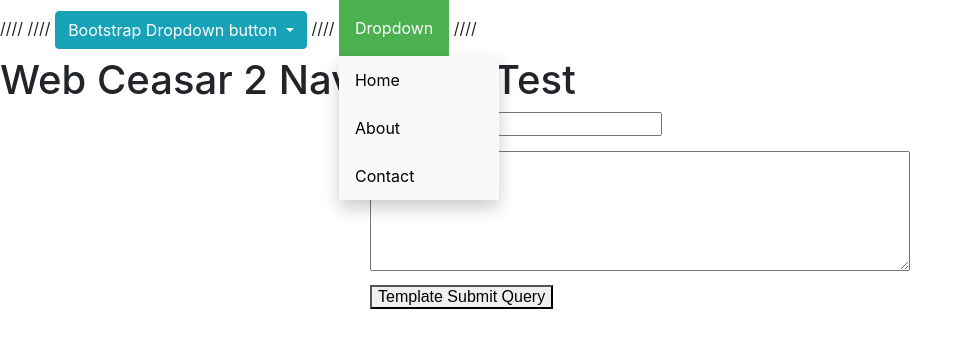
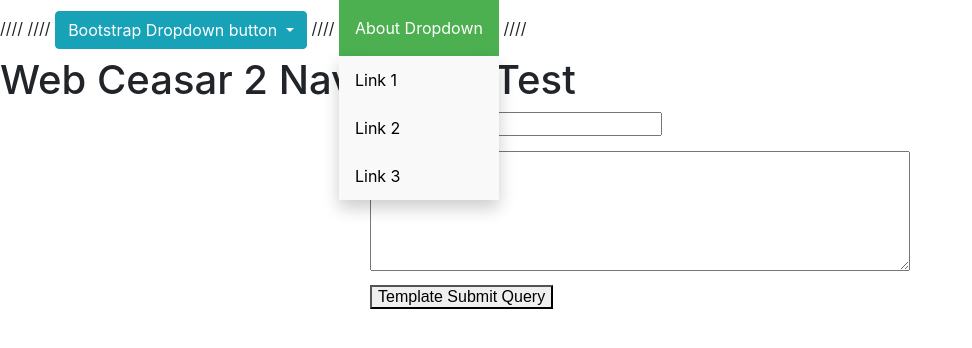
Before and after one commit to sharon-launchcode/web-caesar-2, a Flask app: page / in a window 1280 px wide, after a click on "About Dropdown". Shown: the top 348 px of the page, without its empty margins (0-972 px from the left). Run offline with Flask 2, Linux system fonts and the light colour scheme; some libraries are stand-ins or nearby versions.

Commit message:
adding dropdown functionality

```diff
--- a/static/dropdown.js
+++ b/static/dropdown.js
@@ -1,8 +1,6 @@
-    <script>
-        /* When the user clicks on the button,
-        toggle between hiding and showing the dropdown content */
-        function myFunction() {
-            document.getElementById("myDropdown").classList.toggle("show");
+
+    function aboutDropdown() {
+          document.getElementById("aboutDropdownButton").classList.toggle("show");
       }
 
       // Close the dropdown if the user clicks outside of it
--- a/templates/base.html
+++ b/templates/base.html
@@ -7,6 +7,8 @@
     <title>Navigation Bar Test</title>
     <link rel="stylesheet" type="text/css"
           href="{{url_for('static', filename='bootstrap-4.0.0-beta.3-dist/css/bootstrap.css')}}"/>
+          <script type="text/javascript"
+          src="{{ url_for('static', filename='dropdown.js') }}"></script>
 
     <style>
       .error {color:red; }
@@ -68,44 +70,23 @@
         </div>
 ////
 <div class="dropdown">
-    <button onclick="myFunction()" class="dropbtn">Dropdown</button>
-      <div id="myDropdown" class="dropdown-content">
-        <a href="#home">Home</a>
-        <a href="#about">About</a>
-        <a href="#contact">Contact</a>
-      </div>
-    </div>
+  <button onclick="aboutDropdown()" class="dropbtn">About Dropdown</button>
+  <div id="aboutDropdownButton" class="dropdown-content">
+    <a href="#">Link 1</a>
+    <a href="#">Link 2</a>
+    <a href="#">Link 3</a>
+  </div>
+</div>
 ////
     <h1>Web Ceasar 2 Navigation Test</h1>
    <!-- seems similar to WordPress get template_part() -->
     {% block content %}
     {% endblock %}
 
-    <script>
-        /* When the user clicks on the button,
-        toggle between hiding and showing the dropdown content */
-        function myFunction() {
-            document.getElementById("myDropdown").classList.toggle("show");
-        }
-
-        // Close the dropdown if the user clicks outside of it
-        window.onclick = function(event) {
-          if (!event.target.matches('.dropbtn')) {
-
-            var dropdowns = document.getElementsByClassName("dropdown-content");
-            var i;
-            for (i = 0; i < dropdowns.length; i++) {
-              var openDropdown = dropdowns[i];
-              if (openDropdown.classList.contains('show')) {
-                openDropdown.classList.remove('show');
-              }
-            }
-          }
-        }
-        </script>
-
   </body>
-  <link rel="stylesheet" type="text/javascript"
-  href="{{url_for('static', filename='bootstrap-4.0.0-beta.3-dist/css/bootstrap.bundle.js')}}"/>
+  <script type="text/javascript"
+  href="{{url_for('static', filename='dropdown.js')}}"/></script>
+  <script type="text/javascript"
+  href="{{url_for('static', filename='bootstrap-4.0.0-beta.3-dist/css/bootstrap.bundle.js')}}"/></script>
 
 </html>
```
Also changed, not shown: 1 other file. Lines whose indentation alone changed are shown as unchanged.
